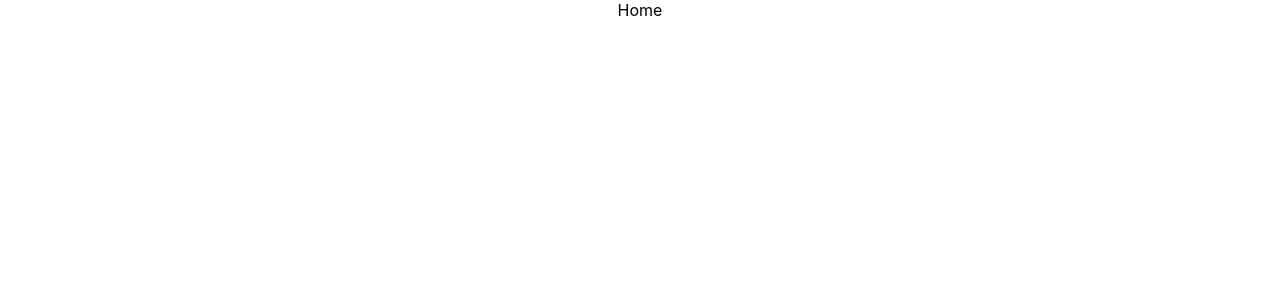
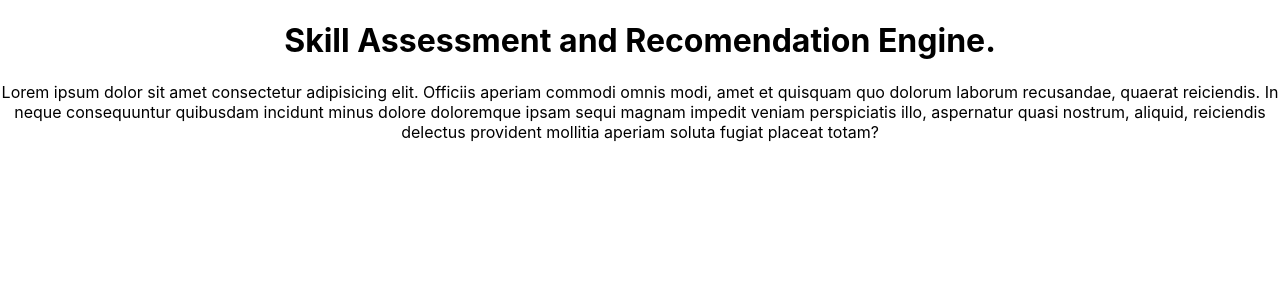
Before and after one commit to artizticamit/MLH_HYP_skill_assessment, a React (Create React App) app in the folder client/: page / in a window 1280 px wide. Shown: the top 300 px of the page. Built offline with nearby package versions, Linux system fonts and the light colour scheme.

Commit message:
added some texts

```diff
--- a/client/src/pages/Home/Home.jsx
+++ b/client/src/pages/Home/Home.jsx
@@ -2,7 +2,14 @@ import React from 'react'
 
 function Home() {
   return (
-    <div>Home</div>
+    <div>
+        <h1>
+           Skill Assessment and Recomendation Engine.
+        </h1>
+        <div>
+            Lorem ipsum dolor sit amet consectetur adipisicing elit. Officiis aperiam commodi omnis modi, amet et quisquam quo dolorum laborum recusandae, quaerat reiciendis. In neque consequuntur quibusdam incidunt minus dolore doloremque ipsam sequi magnam impedit veniam perspiciatis illo, aspernatur quasi nostrum, aliquid, reiciendis delectus provident mollitia aperiam soluta fugiat placeat totam?
+        </div>
+    </div>
   )
 }
 
```
